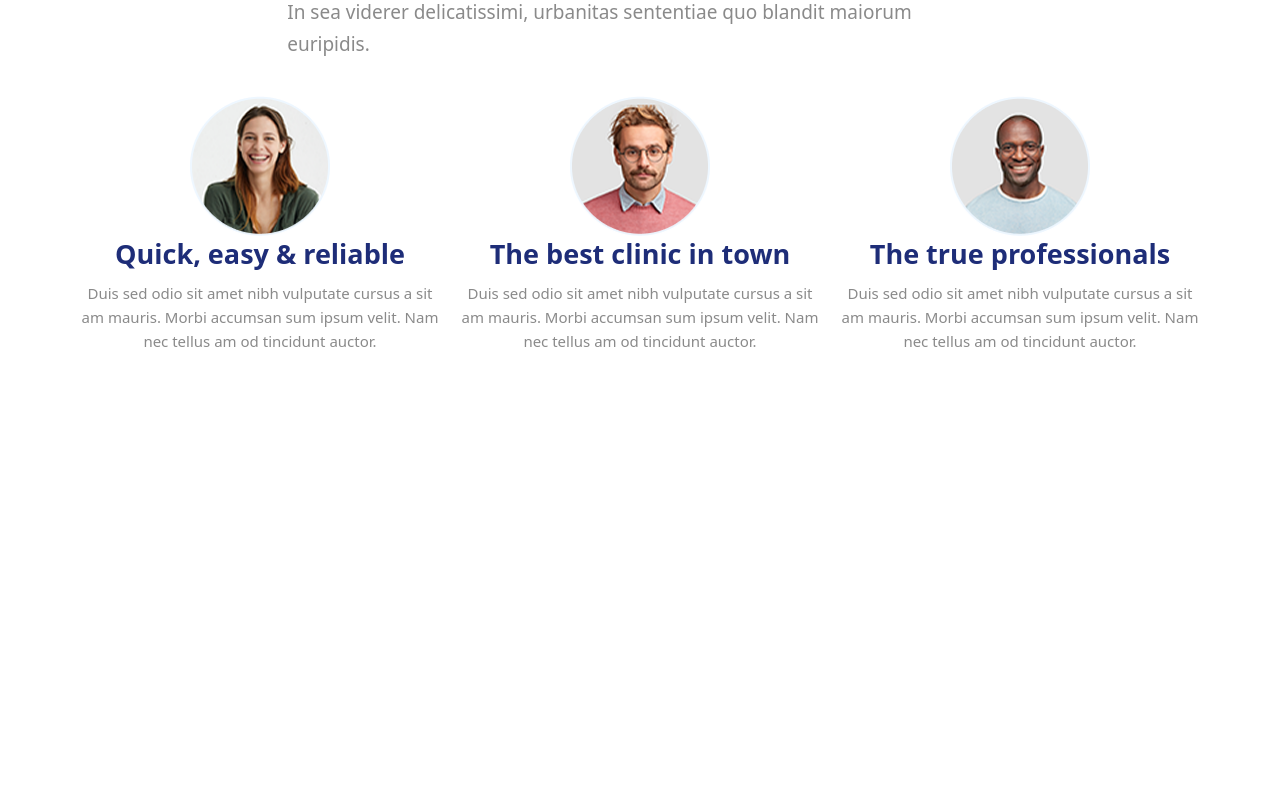
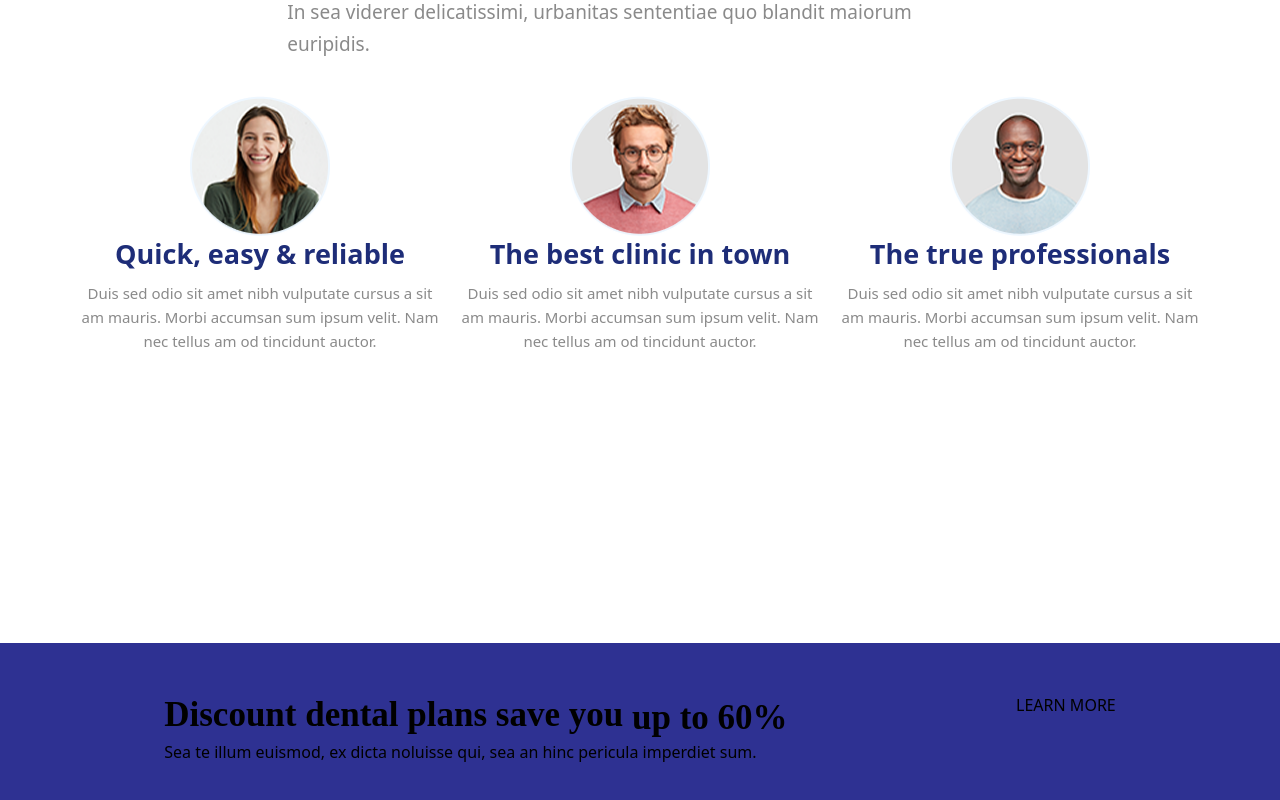
Before and after one commit to hp2604/UI_Desgin, a React (Vite) app: page / in a window 1280 px wide. Shown: the part 2269-3069 px from the top of the page. Before the commit the page ends 2872 px from the top, so only its background shows below. Built offline with nearby package versions, Linux system fonts and the light colour scheme.

Commit message:
for some correction in section4

```diff
--- a/src/App.jsx
+++ b/src/App.jsx
@@ -3,6 +3,7 @@ import Section2 from "./components/Section2"
 import Section3 from "./components/Section3"
 import './App.css'
 import Section4 from "./components/Section4"
+import Section5 from "./components/Section5"
 
 function App() {
 
@@ -11,9 +12,9 @@ function App() {
     <div className="flex flex-col gap-10">
     <Header/>
     <Section2/>
-
     <Section3/>
     <Section4/>
+    <Section5/>
 
     </div>
 
--- /dev/null
+++ b/src/components/Section5.css
@@ -0,0 +1,33 @@
+*{
+    margin: 0;
+    padding: 0;
+    box-sizing: border-box;
+}
+
+.discount-panel{
+    background-color: #2E3192;
+    display: flex;
+    justify-content: space-around;
+    padding: 50px;
+}
+
+.discount-content h1{
+    font-family: Catamaran;
+font-weight: 600;
+font-style: SemiBold;
+font-size: 35px;
+line-height: 43.99px;
+letter-spacing: 0%;
+vertical-align: middle;
+}
+
+.discount-content h1 span{
+    font-family: Catamaran;
+font-weight: 600;
+font-style: SemiBold;
+font-size: 35px;
+line-height: 43.99px;
+letter-spacing: 0%;
+vertical-align: middle;
+
+}
--- /dev/null
+++ b/src/components/Section5.jsx
@@ -0,0 +1,23 @@
+import './Section5.css'
+
+const Section5 = () => {
+  return (
+    <div>
+        <div className="discount-panel">
+
+            <div className="discount-content">
+                <h1>Discount dental plans save you <span>up to 60%</span></h1>
+                <p>Sea te illum euismod, ex dicta noluisse qui, sea an hinc pericula imperdiet sum.</p>
+            </div>
+
+            <div className="discount-button">
+                <button>LEARN MORE</button>
+            </div>
+
+        </div>
+
+    </div>
+  )
+}
+
+export default Section5
```
